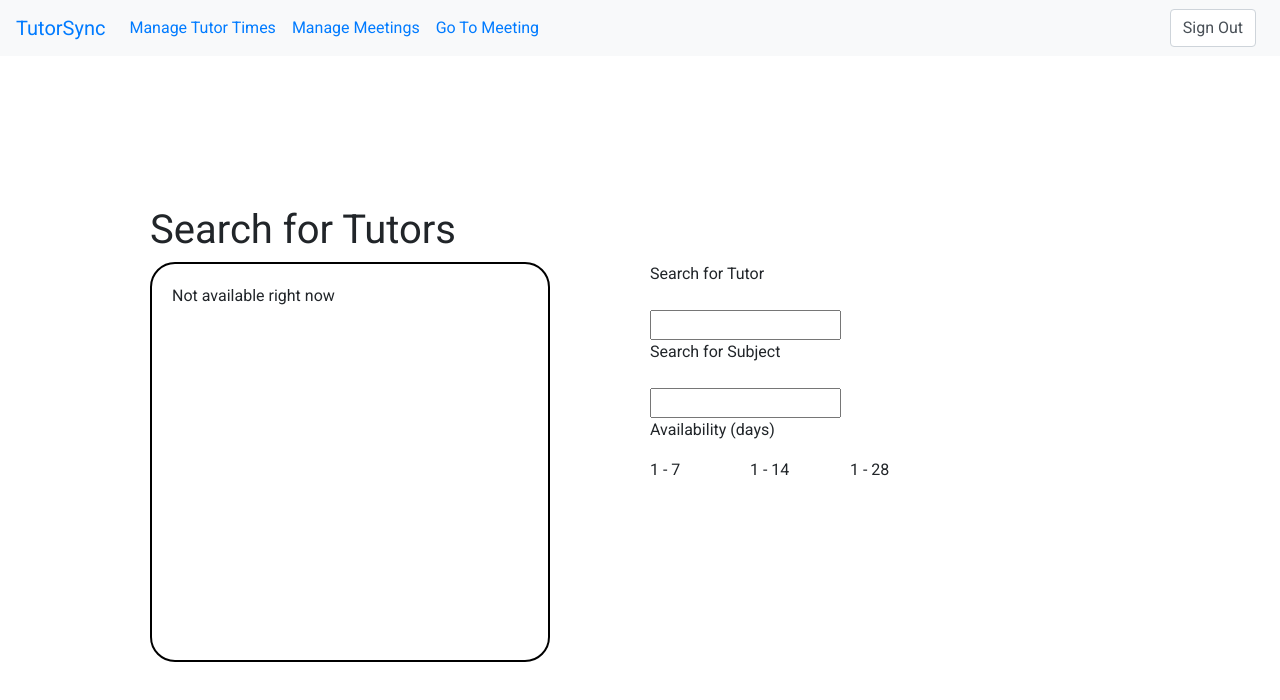
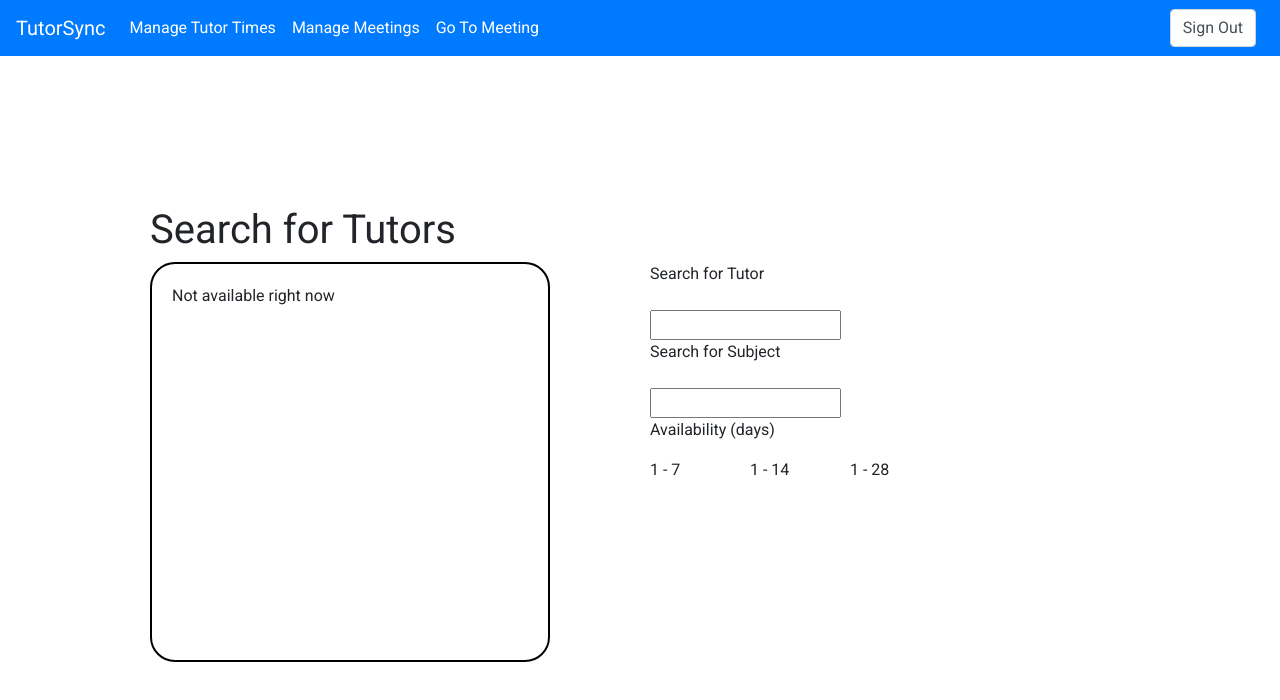
Before and after one commit to CS673-Team-ASync/tutorsync, a React (Create React App) app: page / in a window 1280 px wide. Shown: the top 700 px of the page. Built offline with nearby package versions, Linux system fonts and the light colour scheme; sample sign-in values are in the browser's storage.

Commit message:
minor cosmetic touch ups

```diff
--- a/src/component/landingPage/landingPage.css
+++ b/src/component/landingPage/landingPage.css
@@ -47,3 +47,7 @@ h3 {
   margin-top: 200px;
 	/* overflow: auto; */
 }
+
+.loginButton {
+  margin-top: 20px;
+}
--- a/src/component/landingPage/landingPage.js
+++ b/src/component/landingPage/landingPage.js
@@ -30,8 +30,7 @@ const LandingPage = ({ isLoggedIn, setIsLoggedIn }) => {
                         <input type="text" id="email" placeholder="Email" value={email} onChange={e => setEmail(e.target.value)} /><br />
                         <label>Password</label><br />
                         <input type="password" placeholder="Password" value={password} onChange={e => setPassword(e.target.value)} /><br />
-                        <button className="login">Login</button> <br />
-                        <button className="signup">Sign Up</button>
+                        <button className="loginButton">Login</button> <br />
                     </form>
                     <div className="signInText">Dont have an account yet? Sign up <Link to="/signUp">here!</Link></div>
                 </div>
--- a/src/component/navigationBar.css
+++ /dev/null
@@ -1,13 +0,0 @@
-div.navigationBar {
-    background-color: rgb(51, 153, 255);
-    box-shadow: 0 2px 2px -1px rgba(0, 0, 0, 0.055);
-    display: block;
-
-    margin: 0;
-    padding: 0;
-
-    position: fixed;
-    top:0px;
-    left: 0;
-    right: 0;
-}
--- a/src/component/navigationBar.js
+++ b/src/component/navigationBar.js
@@ -1,5 +1,4 @@
 import React from "react"
-import './navigationBar.css';
 import {
     Link
 } from "react-router-dom";
@@ -14,8 +13,8 @@ const NavigationBar = ({ isLoggedIn, setIsLoggedIn }) => {
     }
 
     return isLoggedIn ? (
-        <nav class="navbar navbar-expand-lg navbar-light bg-light">
-            <a class="navbar-brand"><Link to="/">TutorSync</Link></a>
+        <nav class="navbar navbar-expand-lg navbar-dark bg-primary">
+            <Link class="navbar-brand" to="/">TutorSync</Link>
             <button class="navbar-toggler" type="button" data-toggle="collapse" data-target="#navbarSupportedContent" aria-controls="navbarSupportedContent" aria-expanded="false" aria-label="Toggle navigation">
                 <span class="navbar-toggler-icon"></span>
             </button>
@@ -23,15 +22,13 @@ const NavigationBar = ({ isLoggedIn, setIsLoggedIn }) => {
             <div class="collapse navbar-collapse" id="navbarSupportedContent">
                 <ul class="navbar-nav mr-auto">
                     <li class="nav-item active">
-                        <a class="nav-link" ><Link to="/tutor">Manage Tutor Times</Link><span class="sr-only">(current)</span></a>
+                        <Link class="nav-link" to="/tutor">Manage Tutor Times</Link><span class="sr-only">(current)</span>
                     </li>
-                    <li class="nav-item">
-                        <a class="nav-link" ><Link to="/manageMeetings">Manage Meetings</Link></a>
+                    <li class="nav-item active">
+                        <Link class="nav-link" to="/manageMeetings">Manage Meetings</Link>
                     </li>
-                    <li class="nav-item">
-                        <a class="nav-link">
-                            <Link to="/meeting">Go To Meeting</Link>
-                        </a>
+                    <li class="nav-item active">
+                        <Link class="nav-link" to="/meeting">Go To Meeting</Link>
                     </li>
                 </ul>
                 <form class="form-inline my-2 my-lg-0">
@@ -39,7 +36,7 @@ const NavigationBar = ({ isLoggedIn, setIsLoggedIn }) => {
                 </form>
             </div>
         </nav>
-    ) : (<nav class="navbar navbar-expand-lg navbar-light bg-light">
+    ) : (<nav class="navbar navbar-expand-lg navbar-dark bg-primary">
         <a class="navbar-brand" href="#">TutorSync</a>
         <button class="navbar-toggler" type="button" data-toggle="collapse" data-target="#navbarSupportedContent" aria-controls="navbarSupportedContent" aria-expanded="false" aria-label="Toggle navigation">
             <span class="navbar-toggler-icon"></span>
--- a/src/component/signUpPage/signUpPage.js
+++ b/src/component/signUpPage/signUpPage.js
@@ -61,7 +61,7 @@ const SignUpPage = ({ isLoggedIn, setIsLoggedIn }) => {
                     <input type="password" placeholder="Confirm password" value={confirmPassword} onChange={e => setConfirmPassword(e.target.value)} /><br /><br />
                     <button className="button" onClick={handleOnSubmit}>Submit</button>
                 </form>
-                <div className="signInText">Already a user? Sign in <Link to="/landing">here!</Link></div>
+                <div className="signInText">Already have an account? Sign in <Link to="/landing">here!</Link></div>
             </div>
         </div>)
     )
```
